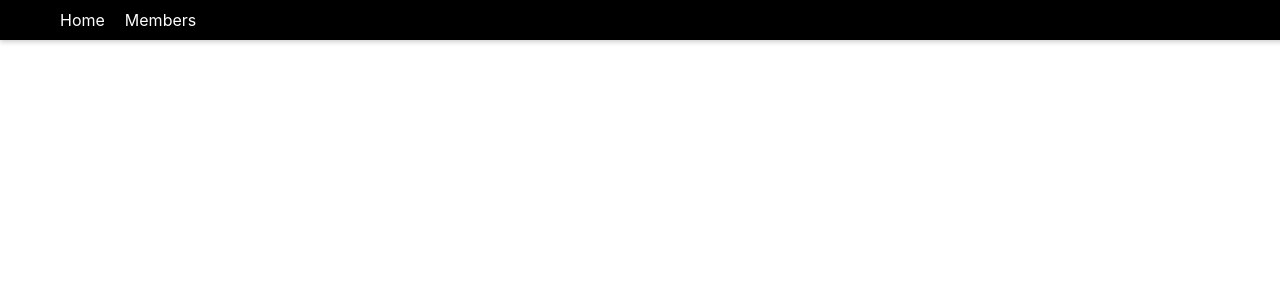
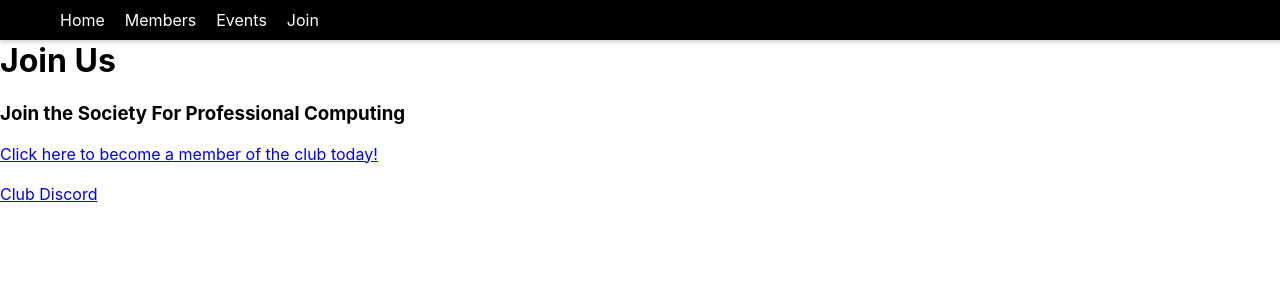
Before and after one commit to iguy1/compsciclub, a React (Create React App) app: page /join in a window 1280 px wide. Before the commit this address had no page. Shown: the top 300 px of the page. Built offline with nearby package versions, Linux system fonts and the light colour scheme.

Commit message:
add members, join, and event tabs

```diff
--- a/src/App.js
+++ b/src/App.js
@@ -4,6 +4,8 @@ import peoplecoding from './peoplecoding.gif';
 import Navbar from './navbar';
 import './App.css';
 import Members from './members';
+import Events from './events';
+import Join from './join';
 
 function Home(){
   return(
@@ -28,6 +30,8 @@ function App() {
           <Routes>
             <Route path="/" element={<Home />} />
             <Route path ="/members" element={<Members />} />
+            <Route path = "/events" element={<Events />} />
+            <Route path = "/join" element={<Join />} />
           </Routes>
         </Router>
       );
--- /dev/null
+++ b/src/events.js
@@ -0,0 +1,16 @@
+import React from 'react';
+
+function Events(){
+    return(
+        <div>
+            <br />
+            <h1>Events</h1>
+            <h3>Upcoming Events</h3>
+            <ul>
+                <a href="https://www.henhackshackathon.com/">3/1/2025 - Hackathon</a>
+            </ul>
+        </div>
+    );
+}
+
+export default Events;
--- /dev/null
+++ b/src/join.js
@@ -0,0 +1,20 @@
+import React from 'react';
+
+function Join() {
+return(
+    <div>
+        <br />
+        <h1>Join Us</h1>
+
+        <h3>Join the Society For Professional Computing</h3>
+        <a href = "https://docs.google.com/forms/d/e/1FAIpQLSdkeSMFYmqNnvy-in_bL4lLRtqIPE9QV-NTDNUZ7TbHLKYoDw/viewform?usp=headeru">Click here to become a member of the club today!</a>
+        <br />
+        <br />
+        <a href = "https://discord.gg/ux2eAFBP">Club Discord</a>
+
+    </div>
+);
+
+}
+
+export default Join;
--- a/src/members.js
+++ b/src/members.js
@@ -3,6 +3,7 @@ import React from 'react';
 function Members() {
     return(
         <div>
+            <br />
             <h1>Members List</h1>
             <a href="https://linkedin.com/in/david-thissen-777312307" target="_blank" rel="noopener noreferrer">President: David Thissen</a>
       <h3>Other Members</h3>
@@ -37,7 +38,7 @@ function Members() {
             <a href="https://linkedin.com/in/matthew-williams-323947210" target="_blank" rel="noopener noreferrer">Matthew Williams</a>
             <br />
             <br />
-            <a href="https://linkedin.com/in/nathan-graddon-650070277" target="_blank" rel="noopener noreferrer">Nathan Graddon</a>
+            <a href="https://linkedin.com/in/nathan-graddon-650070277" target="_blank" rel="noopener noreferrer">Treasurer: Nathan Graddon</a>
             <br />
             <br />
             <a href="https://linkedin.com/in/ryan-padrone-42a54a299" target="_blank" rel="noopener noreferrer">Ryan Padrone</a>
--- a/src/navbar.js
+++ b/src/navbar.js
@@ -15,6 +15,12 @@ function Navbar() {
             <li>
                 <Link to="/members">Members</Link>
             </li>
+            <li>
+                <Link to="/events">Events</Link>
+            </li>
+            <li>
+                <Link to="/join">Join</Link>
+            </li>
         </ul>
         </div>
       </nav>
```
